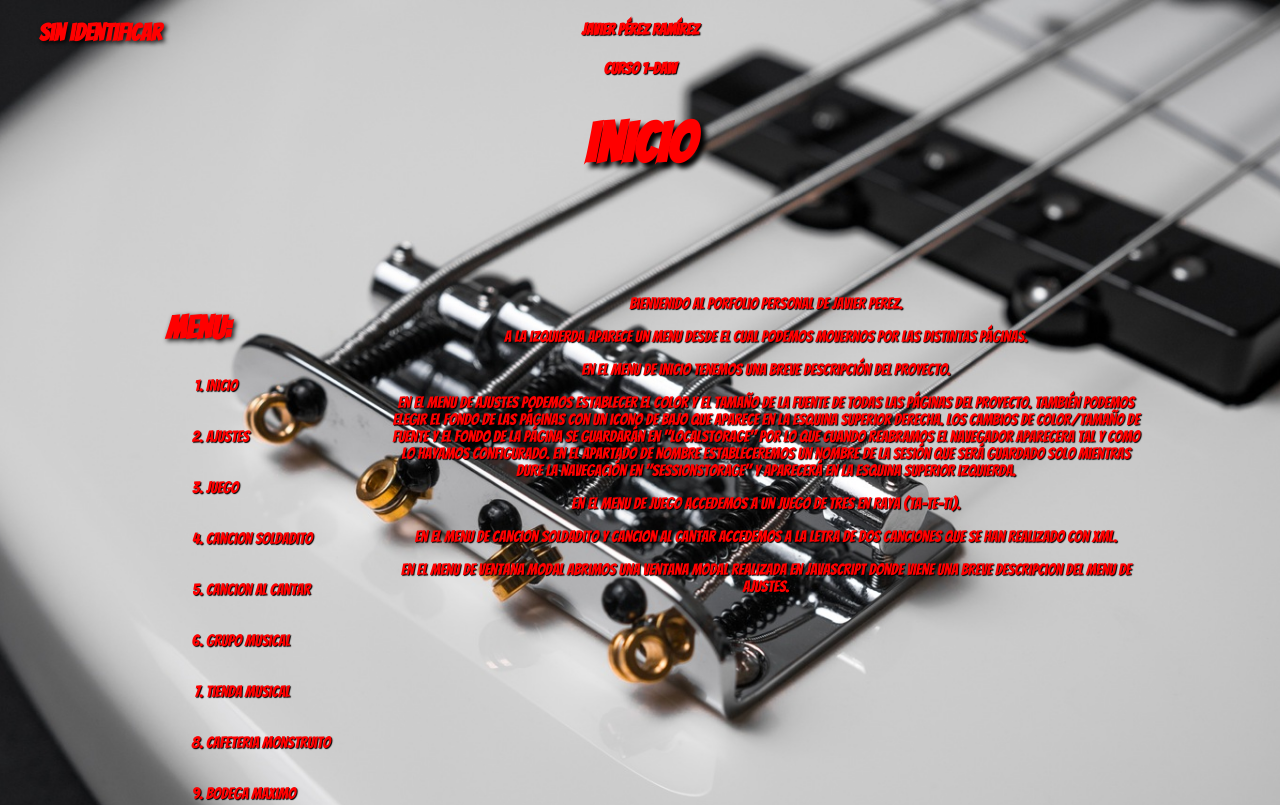
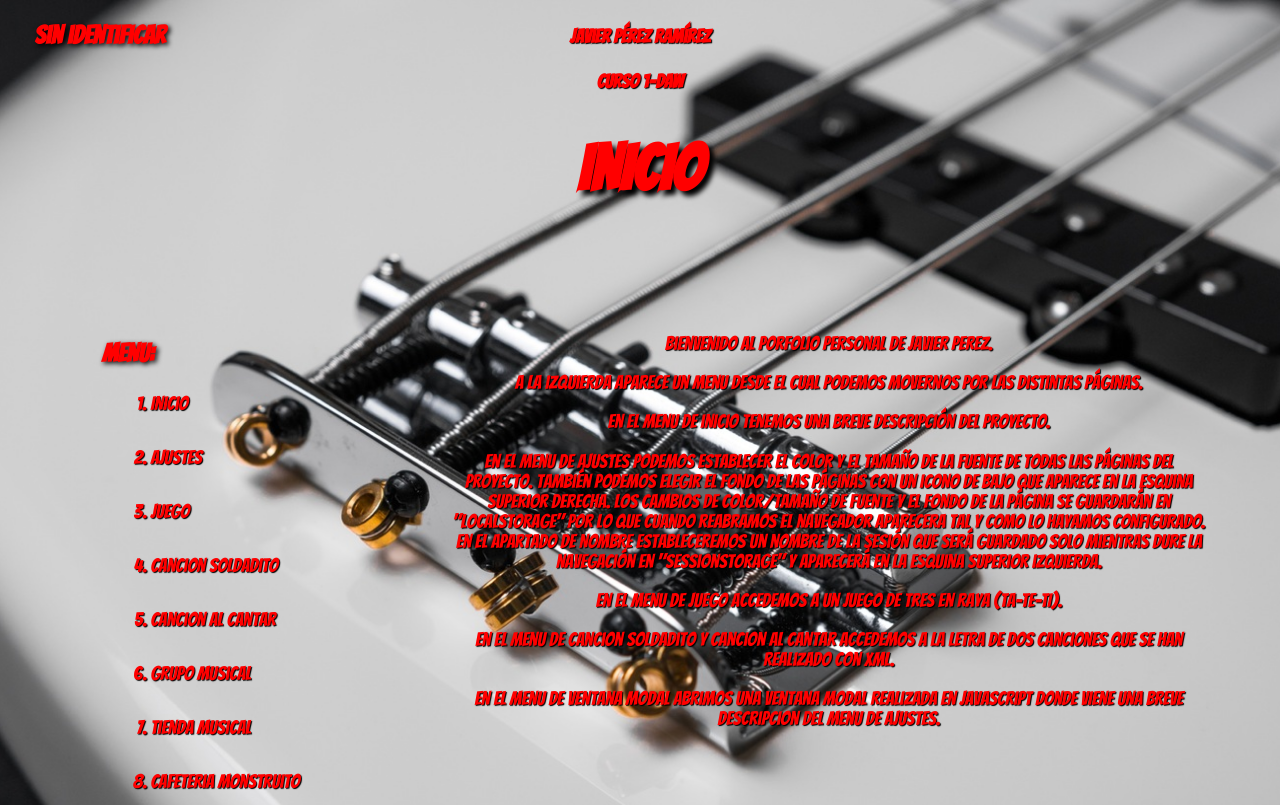
Before and after one commit to javierperezramirez/Porfolio, a plain HTML site: page index.html in a window 1280 px wide. Shown: the top 805 px of the page. Drawn offline with Linux system fonts and the light colour scheme.

Commit message:
Update index.css

```diff
--- a/index.css
+++ b/index.css
@@ -13,25 +13,25 @@
 
 h1 {
     text-align: center;
-    font-size: 3.5em;
+    font-size: clamp(40px,5vw,200px);
     text-shadow: 5px 5px 5px rgb(0, 0, 0);
 }
 
 h2 {
     text-align: center;
-    font-size: 1.5em;
+    font-size: clamp(20px,2vw,200px);
     text-shadow: 2px 2px 5px rgb(0, 0, 0);
 }
 
 h3 {
     text-shadow: 2px 2px 5px rgb(0, 0, 0);
-    font-size: 2em;
+    font-size: clamp(20px,2vw,200px);
     margin-left: 30px;
 }
 
 h4 {
     text-align: center;
-    font-size: 1em;
+    font-size: clamp(10px,1.5vw,200px);
     text-shadow: 1px 1px 1px rgb(0, 0, 0);
 }
 
@@ -41,11 +41,12 @@ p, h1, h2, h3, h4, li, a {
 
 p, h4, li, a {
     text-shadow: 1px 1px 1px rgb(0, 0, 0);
+    font-size: clamp(10px,1.5vw,200px);
 }
 
 li {
     text-shadow: 1px 1px 1px rgb(0, 0, 0);
-    margin-left: 30px;
+    margin-left: 3vw;
 }
 
 a {
@@ -61,16 +62,15 @@ a:hover {
     display: flex;
     flex-direction: row;
     justify-content: space-between;
-
 }
 
 #menu {
     width: 20%;
-    margin-left:10vw;
+    margin-left:5vw;
 }
 
 #contenido {
-    margin-right: 10vw;
+    margin-right: 5vw;
     width: 60%;
     text-align: center;
 }
```
